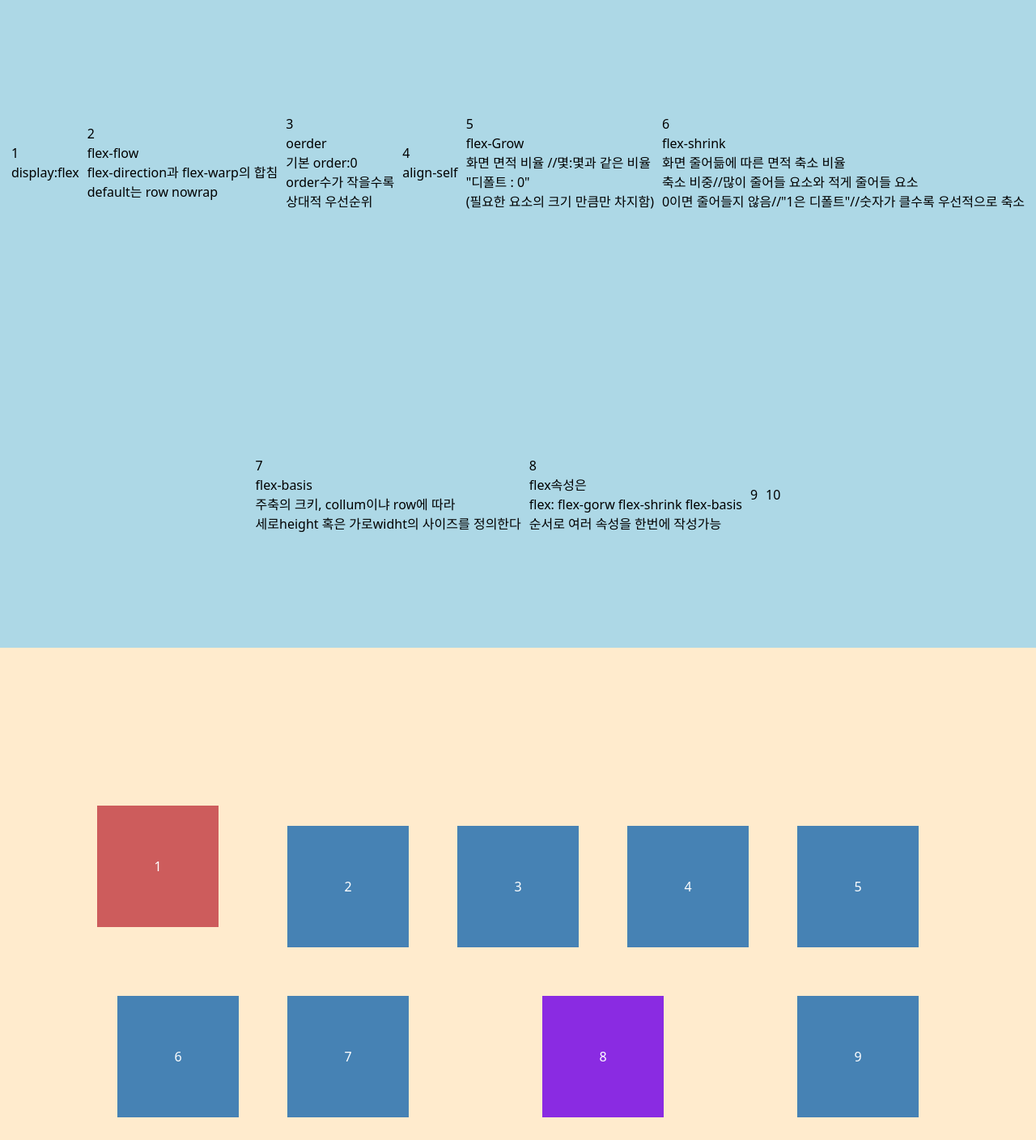
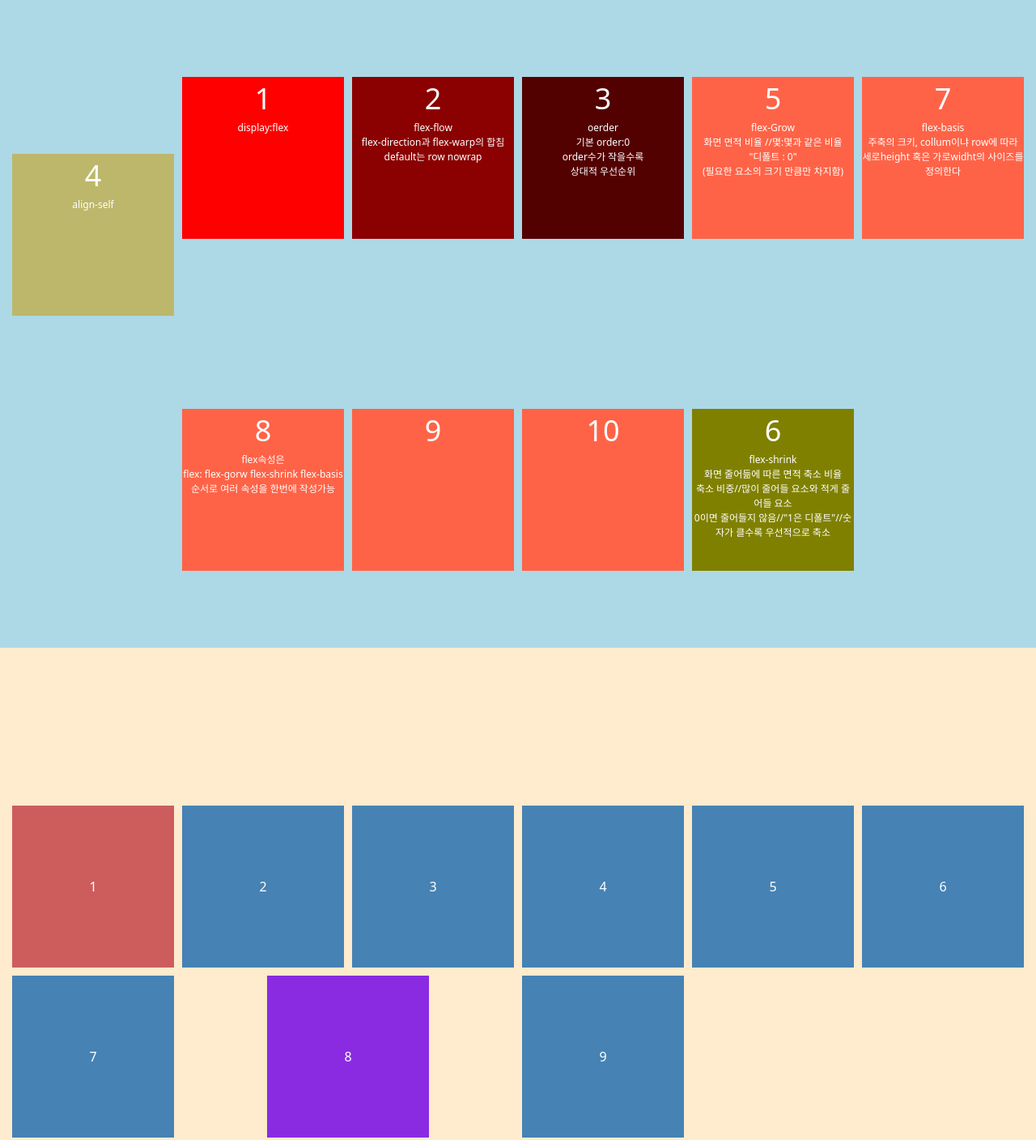
Before and after one commit to kse-seong-eun/CSS-Layout-study, a website built with Vite: page index.html in a window 1280 px wide. Shown: the whole page at 81% size. Built offline with nearby package versions, Linux system fonts and the light colour scheme.

Commit message:
📚CSS layout master class finishi

```diff
--- a/style.css
+++ b/style.css
@@ -31,7 +31,7 @@ body {
   background-color: lightblue;
 }
 
-.box {
+.flex_box {
   order: 0;
   /* 기본 값 :0*/
   width: 200px;
@@ -41,29 +41,29 @@ body {
   font-size: 36px;
   text-align: center;
 }
-.box > li {
+.flex_box > li {
   font-size: 12px;
 }
-.box:first-child {
+.flex_box:first-child {
   flex-shrink: 0;
   background-color: red;
 }
-.box:nth-child(2) {
+.flex_box:nth-child(2) {
   flex-shrink: 1;
   background-color: darkred;
 }
-.box:nth-child(3) {
+.flex_box:nth-child(3) {
   flex-shrink: 3;
   background-color: rgb(83, 0, 0);
 }
-.box:nth-child(4) {
+.flex_box:nth-child(4) {
   align-self: flex-end;
 }
-.box:nth-child(4) {
+.flex_box:nth-child(4) {
   background-color: darkkhaki;
   order: -1;
 }
-.box:nth-child(6) {
+.flex_box:nth-child(6) {
   background-color: olive;
   order: 6;
 }
@@ -75,11 +75,16 @@ body {
   display: grid;
   /* grid-template-columns: [happy] 1fr [lunch] 2fr [box] 1fr [gift];
   grid-template-rows: [won] 200px [en] 60px [doller]; */
-  grid-template-columns: repeat(5, 200px);
-  grid-template-rows: repeat(2, 200px);
+
+  /* grid-template-columns: repeat(5, 200px); */
+  /* grid-template-columns: 1fr minmax(100px, 1fr) 1fr 1fr 1fr; */
+  grid-template-columns: repeat(auto-fill, minmax(100px, 200px));
+  /* grid-template-rows: repeat(2, 200px); */
+
   /* row-gap: 10px;
   column-gap: 20px; */
   gap: 10px;
+
   align-content: center;
   justify-content: center;
   align-items: center;
@@ -92,8 +97,8 @@ body {
   text-align: center;
   align-content: center;
   /* place-content: align-content justify-content; */
-  width: 150px;
-  height: 150px;
+  width: 200px;
+  height: 200px;
 }
 
 .grid_box:first-child {
```
Also changed, not shown: README.md, image-3.png (added), image.png (deleted).
